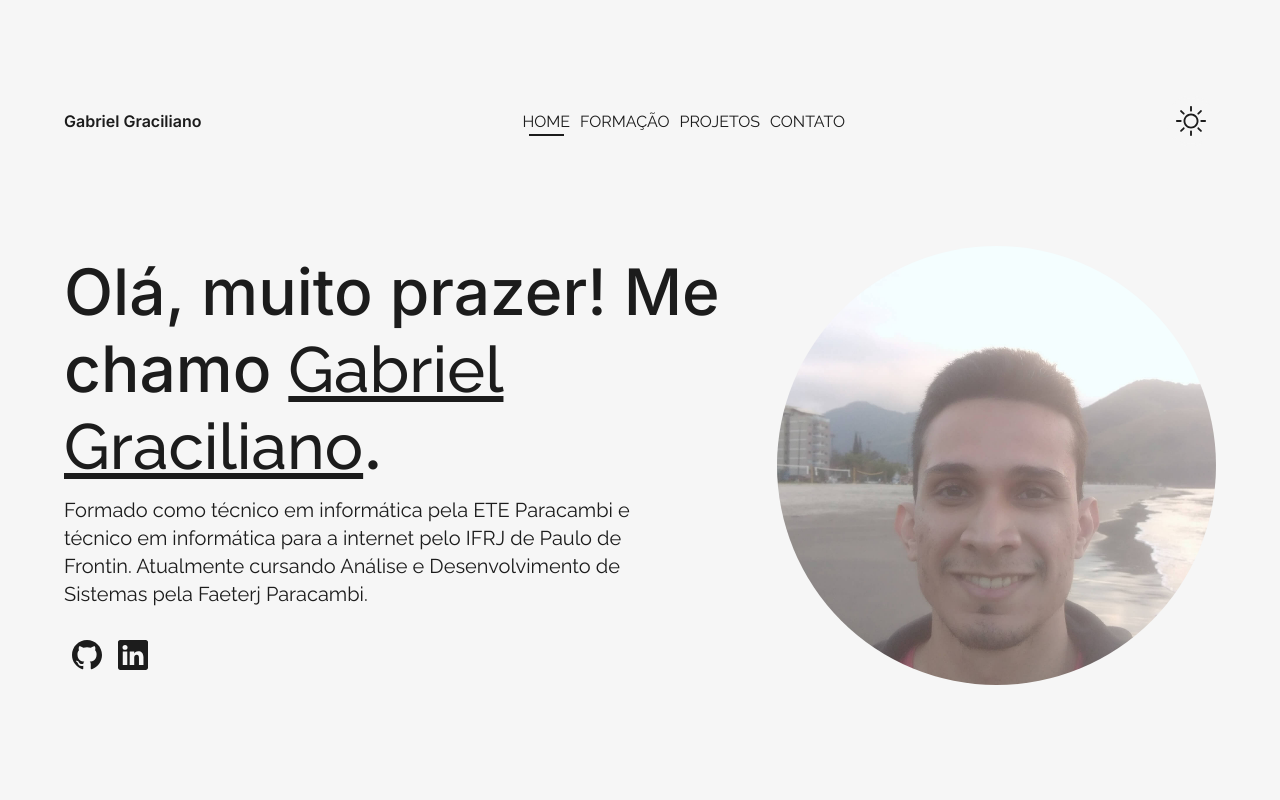
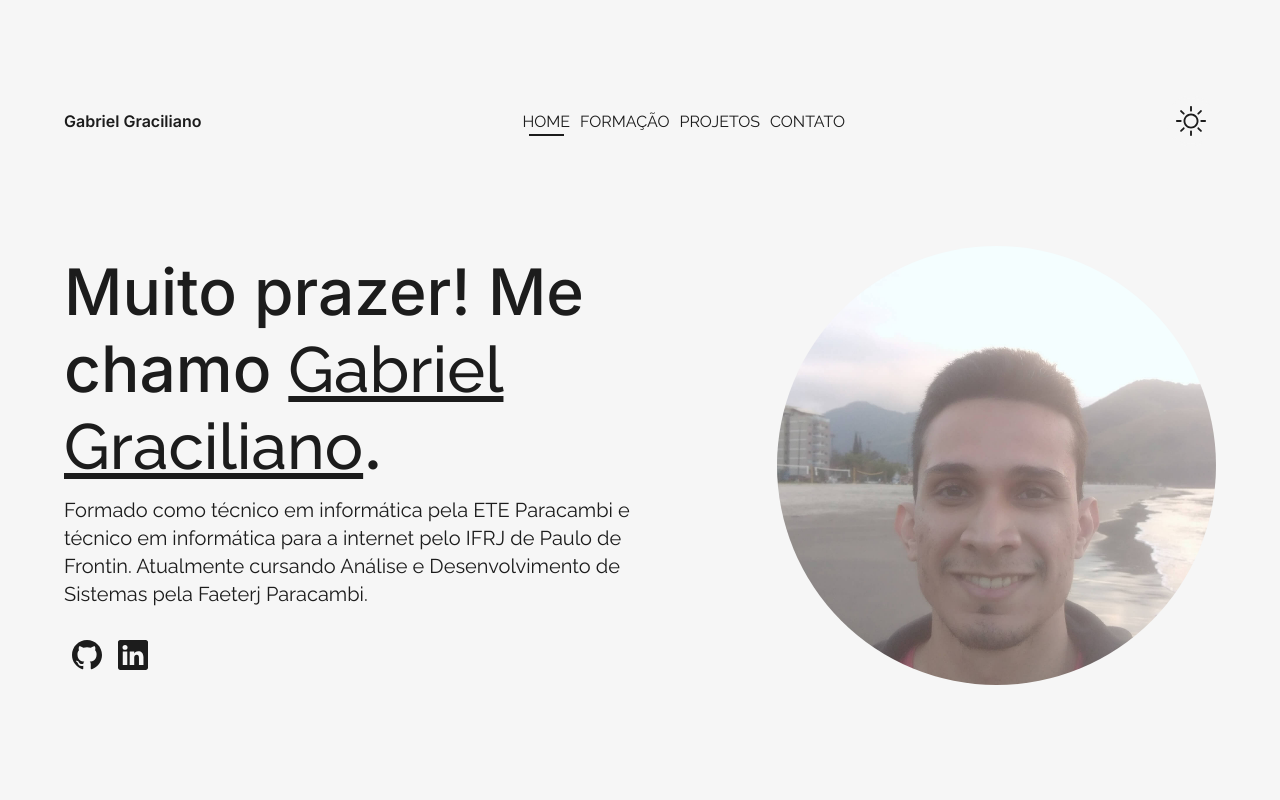
Before and after one commit to GracilianoOG/dio-portfolio, a React (Vite) app: page / in a window 1280 px wide. Shown: the top 800 px of the page. Built offline with nearby package versions, Linux system fonts and the light colour scheme.

Commit message:
Shorten title

```diff
--- a/src/components/AboutSection/index.jsx
+++ b/src/components/AboutSection/index.jsx
@@ -16,7 +16,7 @@ function AboutSection() {
     <AboutSectionStyled id="about">
       <div>
         <AboutTitleStyled>
-          Olá, muito prazer! Me chamo{" "}
+          Muito prazer! Me chamo{" "}
           <UnderlineStyled>Gabriel Graciliano</UnderlineStyled>.
         </AboutTitleStyled>
         <AboutTextStyled>
```
